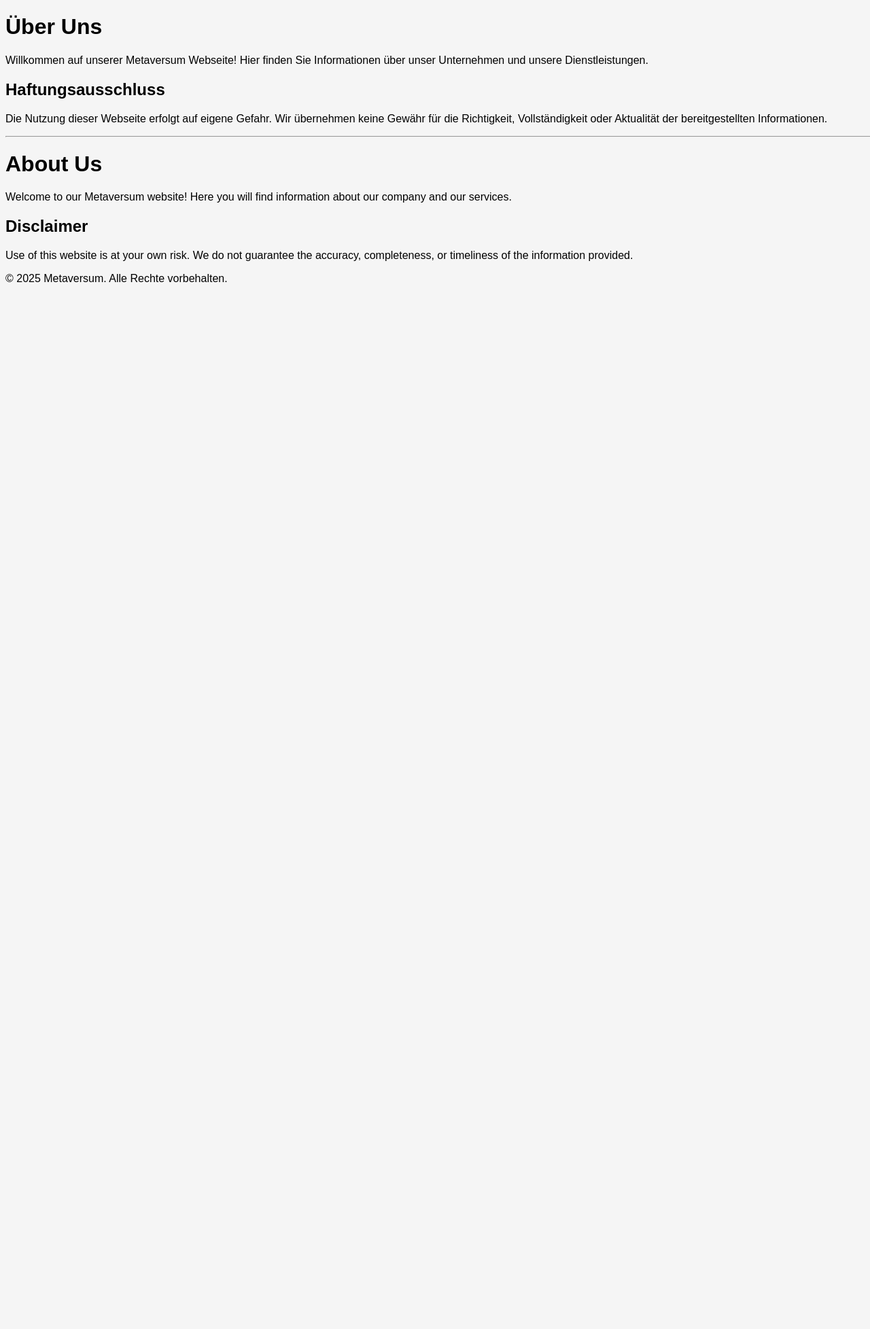
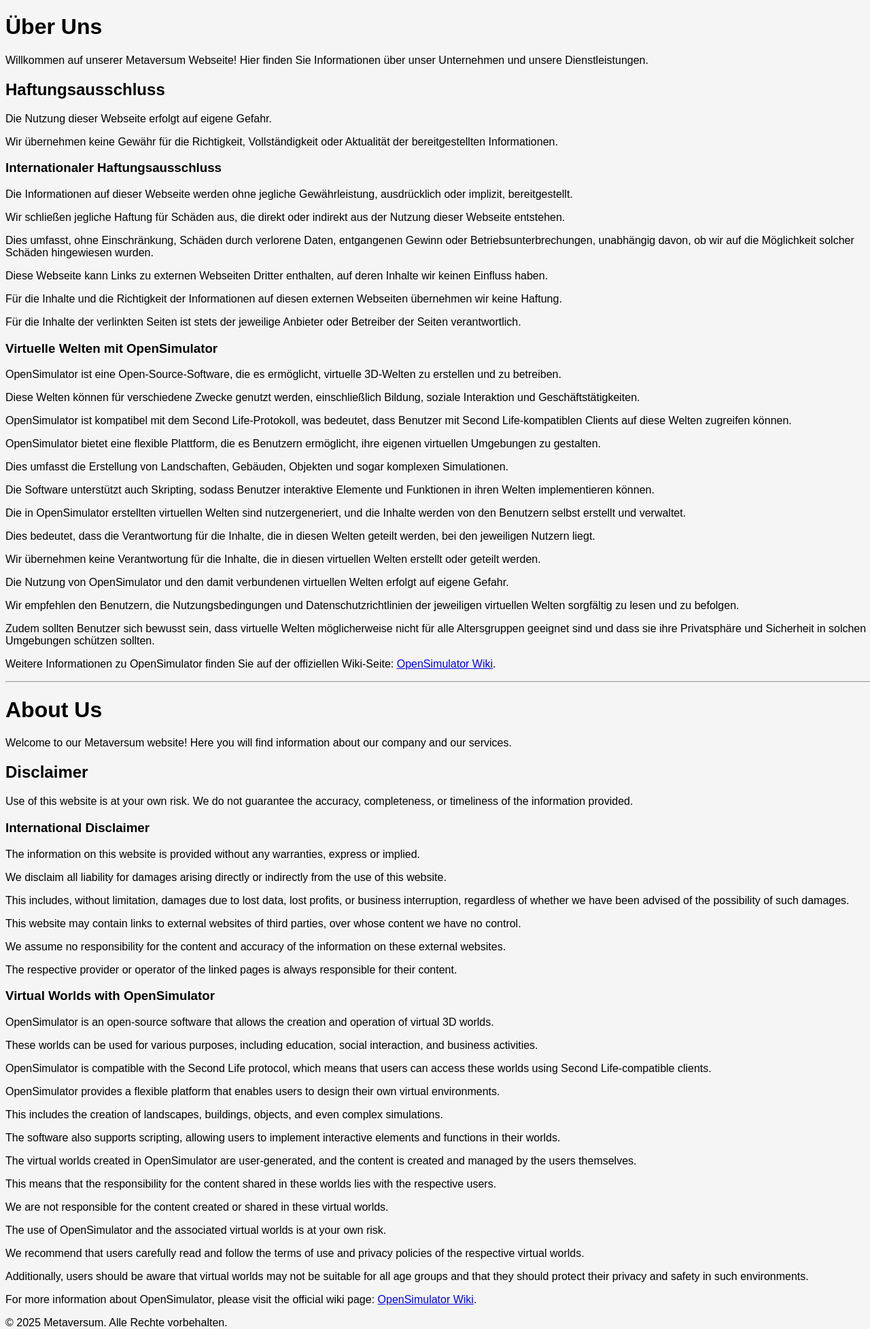
Before and after one commit to ManfredAabye/OpenSim.Webinterface, a PHP site: page /aboutinformation.php in a window 1280 px wide. Shown: the part 108-2063 px from the top of the page at 68% size. Before the commit the page ends 523 px from the top, so only its background shows below. Run offline with PHP 8.4, Linux system fonts and the light colour scheme.

Commit message:
06022025

```diff
--- a/aboutinformation.php
+++ b/aboutinformation.php
@@ -5,11 +5,48 @@ include 'include/header.php';
 ?>
 
 <main>
-<h1>Über Uns</h1>
+    <h1>Über Uns</h1>
     <p>Willkommen auf unserer <?php echo SITE_NAME; ?> Webseite! Hier finden Sie Informationen über unser Unternehmen und unsere Dienstleistungen.</p>
 
     <h2>Haftungsausschluss</h2>
-    <p>Die Nutzung dieser Webseite erfolgt auf eigene Gefahr. Wir übernehmen keine Gewähr für die Richtigkeit, Vollständigkeit oder Aktualität der bereitgestellten Informationen.</p>
+    <p>Die Nutzung dieser Webseite erfolgt auf eigene Gefahr.</p> <p>Wir übernehmen keine Gewähr für die Richtigkeit, Vollständigkeit oder Aktualität der bereitgestellten Informationen.</p>
+
+    <h3>Internationaler Haftungsausschluss</h3>
+    <p>
+        Die Informationen auf dieser Webseite werden ohne jegliche Gewährleistung, ausdrücklich oder implizit, bereitgestellt.</p> <p>
+        Wir schließen jegliche Haftung für Schäden aus, die direkt oder indirekt aus der Nutzung dieser Webseite entstehen.</p> <p>
+        Dies umfasst, ohne Einschränkung, Schäden durch verlorene Daten, entgangenen Gewinn oder Betriebsunterbrechungen, unabhängig davon, ob wir auf die Möglichkeit solcher Schäden hingewiesen wurden.
+    </p>
+    <p>
+        Diese Webseite kann Links zu externen Webseiten Dritter enthalten, auf deren Inhalte wir keinen Einfluss haben.</p> <p>
+        Für die Inhalte und die Richtigkeit der Informationen auf diesen externen Webseiten übernehmen wir keine Haftung.</p> <p>
+        Für die Inhalte der verlinkten Seiten ist stets der jeweilige Anbieter oder Betreiber der Seiten verantwortlich.
+    </p>
+
+    <h3>Virtuelle Welten mit OpenSimulator</h3>
+    <p>
+        OpenSimulator ist eine Open-Source-Software, die es ermöglicht, virtuelle 3D-Welten zu erstellen und zu betreiben.</p> <p>
+        Diese Welten können für verschiedene Zwecke genutzt werden, einschließlich Bildung, soziale Interaktion und Geschäftstätigkeiten.</p> <p>
+        OpenSimulator ist kompatibel mit dem Second Life-Protokoll, was bedeutet, dass Benutzer mit Second Life-kompatiblen Clients auf diese Welten zugreifen können.
+    </p>
+    <p>
+        OpenSimulator bietet eine flexible Plattform, die es Benutzern ermöglicht, ihre eigenen virtuellen Umgebungen zu gestalten.</p> <p>
+        Dies umfasst die Erstellung von Landschaften, Gebäuden, Objekten und sogar komplexen Simulationen.</p> <p>
+        Die Software unterstützt auch Skripting, sodass Benutzer interaktive Elemente und Funktionen in ihren Welten implementieren können.
+    </p>
+    <p>
+        Die in OpenSimulator erstellten virtuellen Welten sind nutzergeneriert, und die Inhalte werden von den Benutzern selbst erstellt und verwaltet.</p> <p>
+        Dies bedeutet, dass die Verantwortung für die Inhalte, die in diesen Welten geteilt werden, bei den jeweiligen Nutzern liegt.</p> <p>
+        Wir übernehmen keine Verantwortung für die Inhalte, die in diesen virtuellen Welten erstellt oder geteilt werden.
+    </p>
+    <p>
+        Die Nutzung von OpenSimulator und den damit verbundenen virtuellen Welten erfolgt auf eigene Gefahr. </p> <p>
+        Wir empfehlen den Benutzern, die Nutzungsbedingungen und Datenschutzrichtlinien der jeweiligen virtuellen Welten sorgfältig zu lesen und zu befolgen. </p> <p>
+        Zudem sollten Benutzer sich bewusst sein, dass virtuelle Welten möglicherweise nicht für alle Altersgruppen geeignet sind und dass sie ihre Privatsphäre und Sicherheit in solchen Umgebungen schützen sollten.
+    </p>
+    <p>
+        Weitere Informationen zu OpenSimulator finden Sie auf der offiziellen Wiki-Seite: <a href="http://opensimulator.org/wiki/Main_Page/de" target="_blank">OpenSimulator Wiki</a>.
+    </p>
 
     <hr>
 
@@ -18,6 +55,43 @@ include 'include/header.php';
 
     <h2>Disclaimer</h2>
     <p>Use of this website is at your own risk. We do not guarantee the accuracy, completeness, or timeliness of the information provided.</p>
+
+    <h3>International Disclaimer</h3>
+    <p>
+        The information on this website is provided without any warranties, express or implied. </p> <p>
+        We disclaim all liability for damages arising directly or indirectly from the use of this website. </p> <p>
+        This includes, without limitation, damages due to lost data, lost profits, or business interruption, regardless of whether we have been advised of the possibility of such damages.
+    </p>
+    <p>
+        This website may contain links to external websites of third parties, over whose content we have no control. </p> <p>
+        We assume no responsibility for the content and accuracy of the information on these external websites. </p> <p>
+        The respective provider or operator of the linked pages is always responsible for their content.
+    </p>
+
+    <h3>Virtual Worlds with OpenSimulator</h3>
+    <p>
+        OpenSimulator is an open-source software that allows the creation and operation of virtual 3D worlds. </p> <p>
+        These worlds can be used for various purposes, including education, social interaction, and business activities. </p> <p>
+        OpenSimulator is compatible with the Second Life protocol, which means that users can access these worlds using Second Life-compatible clients.
+    </p>
+    <p>
+        OpenSimulator provides a flexible platform that enables users to design their own virtual environments. </p> <p>
+        This includes the creation of landscapes, buildings, objects, and even complex simulations. </p> <p>
+        The software also supports scripting, allowing users to implement interactive elements and functions in their worlds.
+    </p>
+    <p>
+        The virtual worlds created in OpenSimulator are user-generated, and the content is created and managed by the users themselves. </p> <p>
+        This means that the responsibility for the content shared in these worlds lies with the respective users. </p> <p>
+        We are not responsible for the content created or shared in these virtual worlds.
+    </p>
+    <p>
+        The use of OpenSimulator and the associated virtual worlds is at your own risk. </p> <p>
+        We recommend that users carefully read and follow the terms of use and privacy policies of the respective virtual worlds. </p> <p>
+        Additionally, users should be aware that virtual worlds may not be suitable for all age groups and that they should protect their privacy and safety in such environments.
+    </p>
+    <p>
+        For more information about OpenSimulator, please visit the official wiki page: <a href="http://opensimulator.org/wiki/Main_Page/de" target="_blank">OpenSimulator Wiki</a>.
+    </p>
 </main>
 
 <?php include 'include/footer.php'; ?>
```
